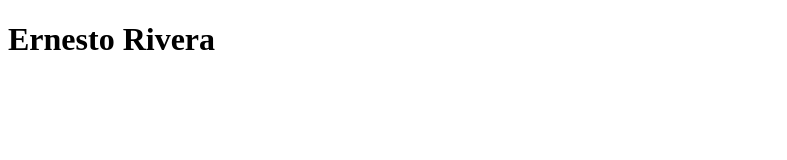
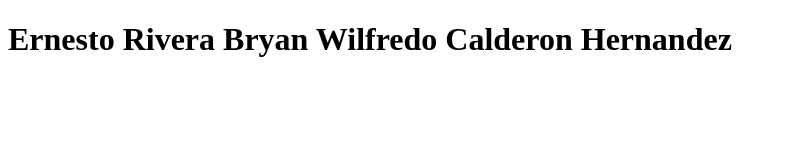
Before and after one commit to Beta11503/Javasc, a plain HTML site: page index.html in a window 1280 px wide. Shown: the whole page, without its empty margins (0-787 px from the left). Drawn offline with Linux system fonts and the light colour scheme.

Commit message:
Update index.html

```diff
--- a/index.html
+++ b/index.html
@@ -2,6 +2,7 @@
 <html  >
 <h1>
   Ernesto Rivera
+  Bryan Wilfredo Calderon Hernandez
 </h1>
 
 
```
